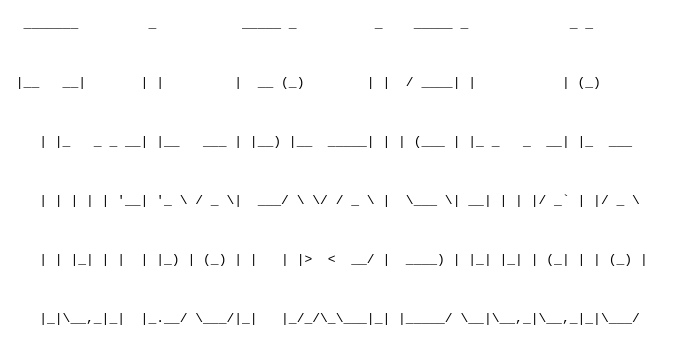
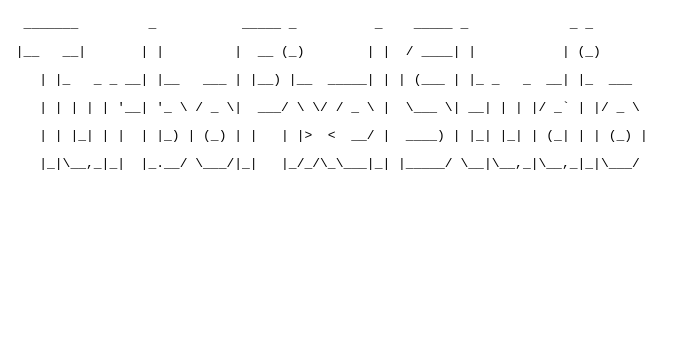
Before and after one commit to devc0/TurboPixel, a plain HTML site: page index.html in a window 1280 px wide. Shown: the whole page, without its empty margins (0-689 px from the left). Drawn offline with Linux system fonts and the light colour scheme.

Commit message:
Update index.html

```diff
--- a/index.html
+++ b/index.html
@@ -5,12 +5,12 @@
   </head>
   <body>
     <p>
-<pre>  _______         _           _____ _          _    _____ _             _ _       </pre><br/>
-<pre> |__   __|       | |         |  __ (_)        | |  / ____| |           | (_)      </pre><br/>
-<pre>    | |_   _ _ __| |__   ___ | |__) |__  _____| | | (___ | |_ _   _  __| |_  ___  </pre><br/>
-<pre>    | | | | | '__| '_ \ / _ \|  ___/ \ \/ / _ \ |  \___ \| __| | | |/ _` | |/ _ \ </pre><br/>
-<pre>    | | |_| | |  | |_) | (_) | |   | |>  <  __/ |  ____) | |_| |_| | (_| | | (_) |</pre><br/>
-<pre>    |_|\__,_|_|  |_.__/ \___/|_|   |_/_/\_\___|_| |_____/ \__|\__,_|\__,_|_|\___/ </pre><br/>
+<pre>  _______         _           _____ _          _    _____ _             _ _       </pre>
+<pre> |__   __|       | |         |  __ (_)        | |  / ____| |           | (_)      </pre>
+<pre>    | |_   _ _ __| |__   ___ | |__) |__  _____| | | (___ | |_ _   _  __| |_  ___  </pre>
+<pre>    | | | | | '__| '_ \ / _ \|  ___/ \ \/ / _ \ |  \___ \| __| | | |/ _` | |/ _ \ </pre>
+<pre>    | | |_| | |  | |_) | (_) | |   | |>  <  __/ |  ____) | |_| |_| | (_| | | (_) |</pre>
+<pre>    |_|\__,_|_|  |_.__/ \___/|_|   |_/_/\_\___|_| |_____/ \__|\__,_|\__,_|_|\___/ </pre>
     </p>
   </body>
 </html>
```
